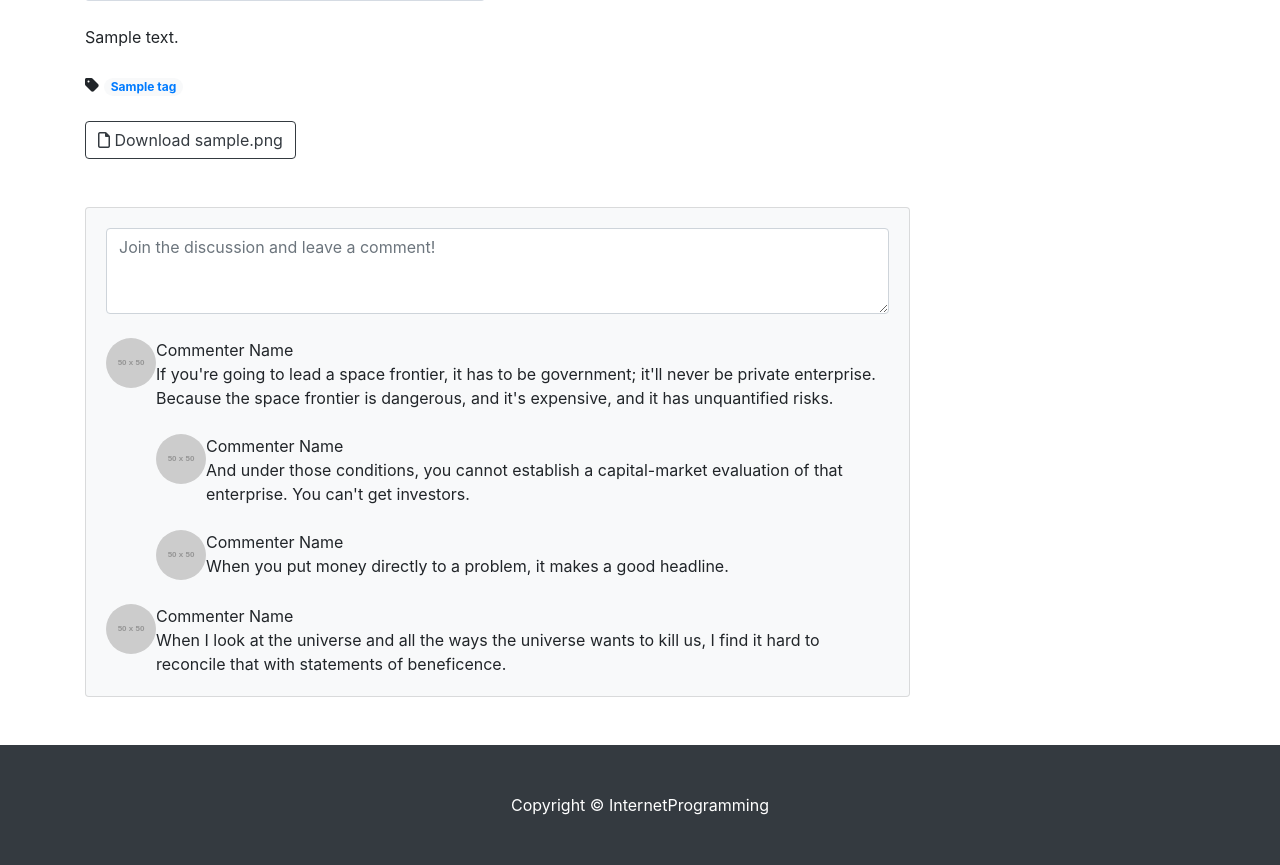
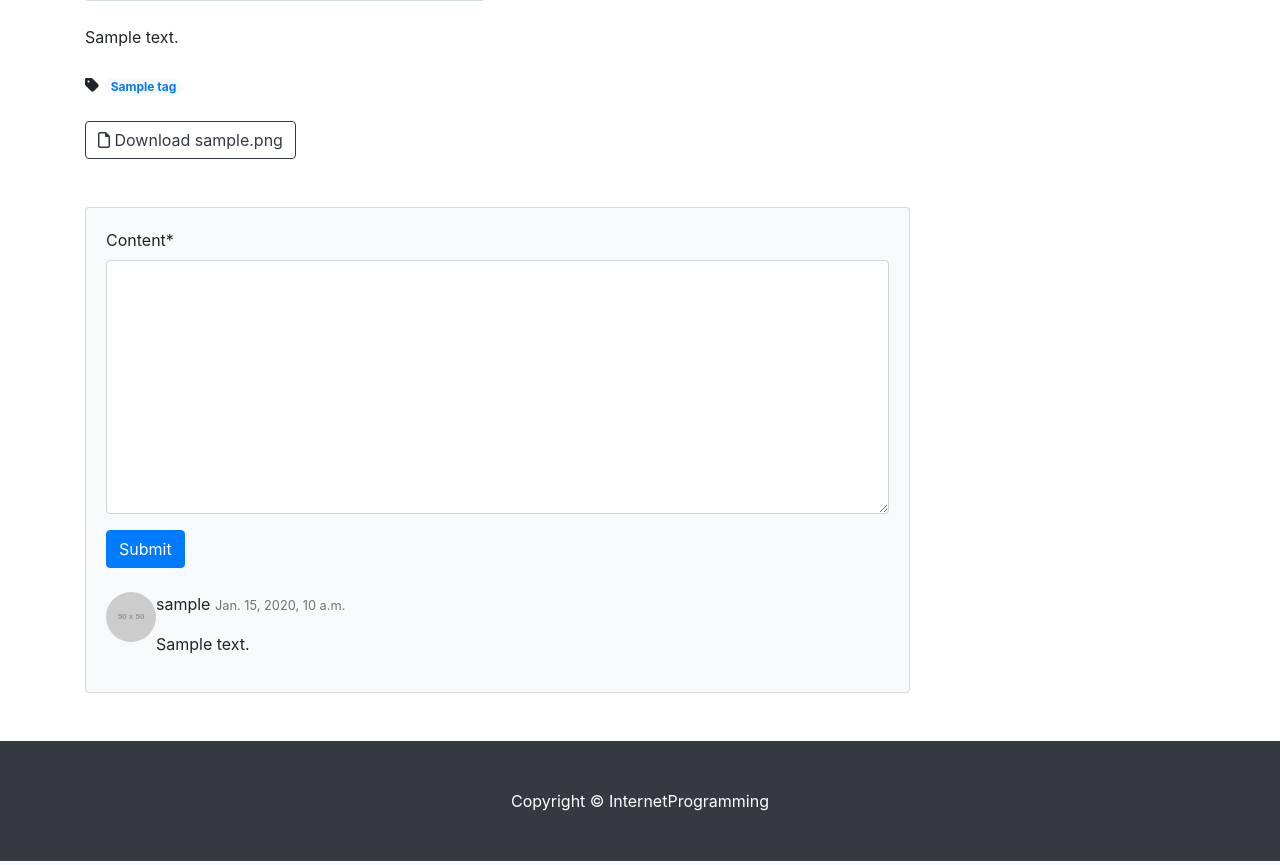
Before and after one commit to hansoojeongsj/Django22-02, a Django app: page /blog/1/ in a window 1280 px wide. Shown: the part 519-1384 px from the top of the page. Run offline with Django 4.2, Linux system fonts and the light colour scheme; a user stored in the database is signed in; tables that the repository leaves empty hold one stand-in row (values such as "Sample post"); grey boxes marked "Sample" are stand-in pictures; grey boxes labelled with a size stand in for pictures from a placeholder-image service; some libraries are stand-ins or nearby versions.

Commit message:
댓글 작성 폼 구현하기

```diff
--- a/blog/admin.py
+++ b/blog/admin.py
@@ -1,5 +1,5 @@
 from django.contrib import admin #Post 모델 admin에 등록하기
-from .models import Post, Category, Tag#Post 모델 admin에 등록하기, Category 모델 admin에 등록하기
+from .models import Post, Category, Tag, Comment  #Post 모델 admin에 등록하기, Category 모델 admin에 등록하기
 
 # Register your models here.
 admin.site.register(Post) #Post 모델 admin에 등록하기
@@ -14,6 +14,8 @@ class TagAdmin(admin.ModelAdmin):
 
 admin.site.register(Tag, TagAdmin)
 
+admin.site.register(Comment)
+
 #SlugField자동으로생성하는admin기능만들기 (밑에 세줄과 위 두번째 Category)
 # prepopulated_fields
 # name필드값으로slug를자동생성하도록설정
--- /dev/null
+++ b/blog/forms.py
@@ -0,0 +1,7 @@
+from .models import Comment
+from django import forms
+
+class CommentForm(forms.ModelForm):
+    class Meta:
+        model = Comment
+        fields = ('content', )
--- a/blog/models.py
+++ b/blog/models.py
@@ -69,3 +69,16 @@ class Post(models.Model):
         #b.docx -> b docx
         #c.xlsx -> c xlsx
         #a.b.c.txt -> a b c txt [1]인 경우 b가 리턴됨. 확장자 아님.
+
+class Comment(models.Model):
+    post = models.ForeignKey(Post, on_delete=models.CASCADE)
+    author = models.ForeignKey(User, on_delete=models.CASCADE) #on_delete=models.CASCADE 유저가 지워지면 모두 다 지워지게?
+    content = models.TextField()
+    created_at = models.DateTimeField(auto_now_add=True)
+    modified_at = models.DateTimeField(auto_now=True)
+
+    def __str__(self):
+        return f'{self.author} : {self.content}'
+
+    def get_absolute_url(self):
+        return f'{self.post.get_absolute_url()}#comment-{self.pk}'
--- a/blog/templates/blog/post_detail.html
+++ b/blog/templates/blog/post_detail.html
@@ -1,4 +1,5 @@
 {% extends 'blog/base.html' %}
+{% load crispy_forms_tags %}
 
 {% block head_title %}
     {{post.title}} - Blog
@@ -79,40 +80,36 @@
             <div class="card bg-light">
                 <div class="card-body">
                     <!-- Comment form-->
-                    <form class="mb-4"><textarea class="form-control" rows="3" placeholder="Join the discussion and leave a comment!"></textarea></form>
-                    <!-- Comment with nested comments-->
-                    <div class="d-flex mb-4">
-                        <!-- Parent comment-->
+                    {% if user.is_authenticated %}
+                    <form class="mb-4" id="comment-form" method="post"
+                        action="{{post.get_absolute_url}}new_comment/">
+                        {% csrf_token %} <!--외부 침입 확인-->
+                        <div class="form-group">
+                            {{comment_form | crispy}}
+                        </div>
+                        <button type="submit" class="btn btn-primary">Submit</button>
+                    </form>
+                    {% else %}
+                    <a role="button" class="btn btn-dark btn-block btn-sm" href="#"
+                    data-toggle="modal" data-target="#loginModal">
+                    Log in and Leave a comment
+                    </a>
+                    {% endif %}
+                    {% if post.comment_set.exists %}
+
+                    {% for comment in post.comment_set.iterator %}
+                    <!-- Single comment-->
+                    <div class="d-flex" id="comment-{{comment.pk}}">
                         <div class="flex-shrink-0"><img class="rounded-circle" src="https://dummyimage.com/50x50/ced4da/6c757d.jpg" alt="..." /></div>
                         <div class="ms-3">
-                            <div class="fw-bold">Commenter Name</div>
-                            If you're going to lead a space frontier, it has to be government; it'll never be private enterprise. Because the space frontier is dangerous, and it's expensive, and it has unquantified risks.
-                            <!-- Child comment 1-->
-                            <div class="d-flex mt-4">
-                                <div class="flex-shrink-0"><img class="rounded-circle" src="https://dummyimage.com/50x50/ced4da/6c757d.jpg" alt="..." /></div>
-                                <div class="ms-3">
-                                    <div class="fw-bold">Commenter Name</div>
-                                    And under those conditions, you cannot establish a capital-market evaluation of that enterprise. You can't get investors.
-                                </div>
+                            <div class="fw-bold">{{comment.author.username}}
+                            <small class="text-muted">{{comment.created_at}}</small>
                             </div>
-                            <!-- Child comment 2-->
-                            <div class="d-flex mt-4">
-                                <div class="flex-shrink-0"><img class="rounded-circle" src="https://dummyimage.com/50x50/ced4da/6c757d.jpg" alt="..." /></div>
-                                <div class="ms-3">
-                                    <div class="fw-bold">Commenter Name</div>
-                                    When you put money directly to a problem, it makes a good headline.
-                                </div>
-                            </div>
+                            <p>{{comment.content | linebreaks}}</p>
                         </div>
                     </div>
-                    <!-- Single comment-->
-                    <div class="d-flex">
-                        <div class="flex-shrink-0"><img class="rounded-circle" src="https://dummyimage.com/50x50/ced4da/6c757d.jpg" alt="..." /></div>
-                        <div class="ms-3">
-                            <div class="fw-bold">Commenter Name</div>
-                            When I look at the universe and all the ways the universe wants to kill us, I find it hard to reconcile that with statements of beneficence.
-                        </div>
-                    </div>
+                    {% endfor %}
+                    {% endif %}
                 </div>
             </div>
         </div>
--- a/blog/urls.py
+++ b/blog/urls.py
@@ -6,6 +6,7 @@ urlpatterns=[  # IP주소/blog/
     path('', views.PostList.as_view()), #urls.py와 views.py와 템플릿파일로 블로그index페이지만들기2
                                         #ListView로 포스트목록페이지 만들기
     path('<int:pk>/', views.PostDetail.as_view()),  #DetailView로포스트상세페이지만들기
+    path('<int:pk>/new_comment/', views.new_comment),
     path('create_post/', views.PostCreate.as_view()),
     path('update_post/<int:pk>/', views.PostUpdate.as_view()),
     path('category/<str:slug>/', views.category_page), #IP주소/blog/category/slug/
--- a/blog/views.py
+++ b/blog/views.py
@@ -6,6 +6,8 @@ from django.views.generic import ListView, DetailView, CreateView, UpdateView
 from django.contrib.auth.mixins import LoginRequiredMixin, UserPassesTestMixin
 from django.core.exceptions import PermissionDenied
 from django.utils.text import slugify
+from .forms import CommentForm
+from django.shortcuts import get_object_or_404
 
 # Create your views here.
 class PostUpdate(LoginRequiredMixin, UpdateView):
@@ -107,6 +109,7 @@ class PostDetail(DetailView):
         context = super(PostDetail,self).get_context_data()
         context['categories'] = Category.objects.all()
         context['no_category_post_count'] = Post.objects.filter(category=None).count
+        context['comment_form'] = CommentForm
         return context
 
 def category_page(request, slug):
@@ -133,6 +136,21 @@ def tag_page(request, slug):
         'no_category_post_count' : Post.objects.filter(category=None).count
     })
 
+def new_comment(request, pk):
+    if request.user.is_authenticated:
+        post = get_object_or_404(Post, pk=pk)
+        if request.method == 'POST':
+            comment_form = CommentForm(request.POST)
+            if comment_form.is_valid():
+                comment = comment_form.save(commit=False)
+                comment.post = post
+                comment.author = request.user
+                comment.save()
+                return redirect(comment.get_absolute_url())
+        else: # GET
+            return redirect(post.get_absolute_url())
+    else:
+        raise PermissionDenied
 
     # 템플릿 모델명_detail.html : post_detail.html
     # 파라미터 모델명 : post
```
